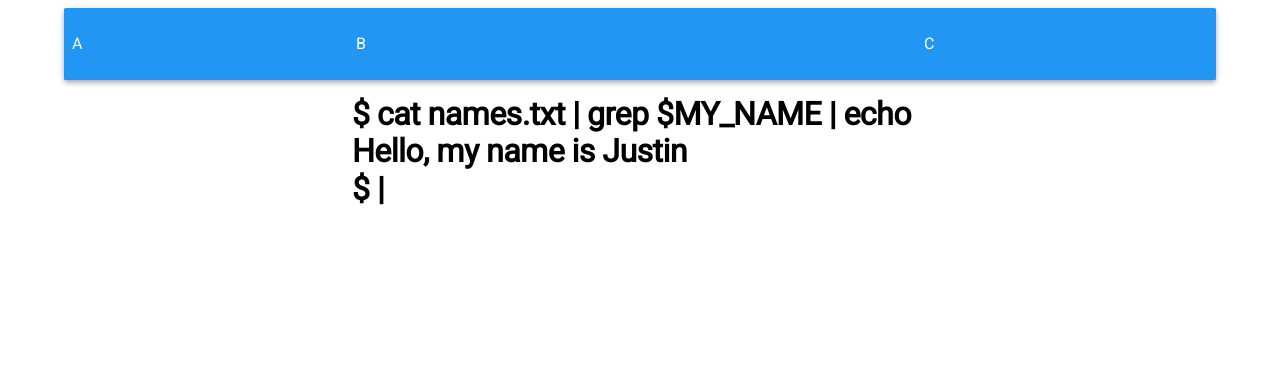
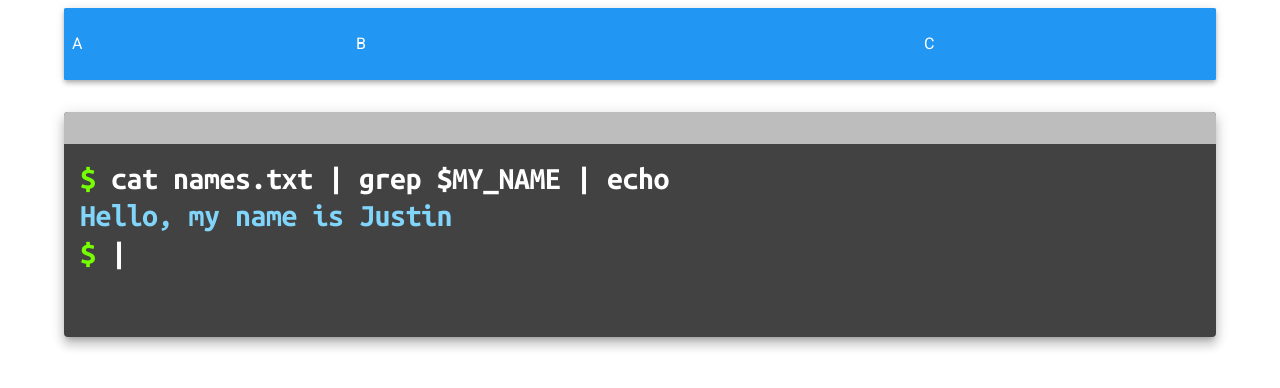
Before and after one commit to jpal91/resume, a Next.js app: page / in a window 1280 px wide. Shown: the top 388 px of the page. Built offline with nearby package versions, Linux system fonts and the light colour scheme.

Commit message:
added style to the terminal

```diff
--- a/components/Splash/Bash.js
+++ b/components/Splash/Bash.js
@@ -19,7 +19,7 @@ const Bash = (props) => {
     return (
         <>
         <Typography variant='h1' sx={{ display: tState < order ? 'none' : ''}}>
-            <span>$ </span>
+            <span style={{color: '#76ff03'}}>$ </span>
             <Typed
                 typedRef={(typed) => tRef.current = typed}
                 strings={strings}
@@ -33,7 +33,7 @@ const Bash = (props) => {
                 }}
             />
         </Typography>
-        <Typography variant='h1' sx={{ display: tState <= order ? 'none' : ''}}>{output}</Typography>
+        <Typography variant='h1' sx={{ display: tState <= order ? 'none' : '', color: 'primary.lblue'}}>{output}</Typography>
         </>
     )
 }
--- a/pages/_document.js
+++ b/pages/_document.js
@@ -34,6 +34,9 @@ export default function Document() {
 					href="https://fonts.googleapis.com/css2?family=Roboto+Slab:wght@300;400;700&display=swap"
 					rel="stylesheet"
 				></link>
+				<link rel="preconnect" href="https://fonts.googleapis.com"/>
+				<link rel="preconnect" href="https://fonts.gstatic.com" crossorigin/>
+				<link href="https://fonts.googleapis.com/css2?family=Ubuntu+Mono:wght@400;700&display=swap" rel="stylesheet" />
 			</Head>
 			<body>
 				<Main />
--- a/pages/index.js
+++ b/pages/index.js
@@ -6,6 +6,9 @@ import Container from "@mui/material/Container";
 import Typography from "@mui/material/Typography";
 import Box from '@mui/material/Box'
 import Fade from '@mui/material/Fade';
+import Card from '@mui/material/Card'
+import CardHeader from '@mui/material/CardHeader'
+import CardContent from '@mui/material/CardContent'
 
 import Bash from '../components/Splash/Bash'
 import NavBar from '../components/NavBar/NavBar'
@@ -48,7 +51,22 @@ const Home = () => {
 			<Container sx={{ width: '100%' }}>
 				<NavBar />
 				<Grid item xs={12} sx={{ display: 'flex', flexDirection: 'column', alignItems: 'center' }}>
-					<Box sx={{ width: '50%', display: 'flex', flexDirection: 'column' }}>
+					<Card
+						raised={true}
+						sx={{
+							width: { xs: '100%', xl: '75%'},
+							display: 'flex',
+							flexDirection: 'column',
+							backgroundColor: 'primary.dgrey',
+							minHeight: '225px',
+							mt: 2,
+							borderRadius: '4px'
+						}}
+						>
+						<CardHeader sx={{ backgroundColor: 'primary.lgrey' }}>
+
+						</CardHeader>
+						<CardContent>
 						<Bash
 							strings={[' cat names.txt | grep $MY_NAME | echo']}
 							setState={setTypeState}
@@ -100,7 +118,8 @@ const Home = () => {
 							/>
 						</Typography>
 						<Typography variant='h1' sx={{ display: typeState < 3 ? 'none' : ''}}>Welcome to my Resume</Typography> */}
-					</Box>
+						</CardContent>
+					</Card>
 					<Box sx={{ mt: 100 }}>
 						<Fade in={fade} timeout={ {enter: 1000} }><Typography id='test'>Test</Typography></Fade>
 					</Box>
--- a/styles/theme/base/colors.js
+++ b/styles/theme/base/colors.js
@@ -1,9 +1,14 @@
-import { blue } from '@mui/material/colors'
+import { blue, grey, lightGreen, lightBlue } from '@mui/material/colors'
 
 const colors = {
     primary: {
         main: blue[500],
-        text: '#000000'
+        text: '#000000',
+        lgrey: grey[400],
+        dgrey: grey[800],
+        white: '#fff',
+        ngreen: lightGreen['A400'],
+        lblue: lightBlue[200]
     }
 }
 
--- a/styles/theme/base/typography.js
+++ b/styles/theme/base/typography.js
@@ -3,7 +3,7 @@ import colors from "./colors";
 const { primary } = colors;
 
 const baseProperties = {
-	fontWeightBold: 800,
+	fontWeightBold: 700,
 	fontWeightMedium: 600,
 	fontWeightRegular: 400,
 	fontWeightLight: 300,
@@ -14,13 +14,17 @@ const fontFam = {
 	regular: "'Roboto', san-serif;",
 	mono: "'Roboto mono', monospace;",
 	slab: "'Roboto Slab', serif;",
-};
+}
+
+const ubuntu = {
+	regular: "'Ubuntu Mono', monospace;"
+}
 
 const typography = {
 	h1: {
 		fontWeight: baseProperties.fontWeightBold,
-        fontFamily: fontFam.regular,
-        color: baseProperties.color,
+        fontFamily: ubuntu.regular,
+        color: primary.white,
         fontSize: "32px"
 	},
 };
```
